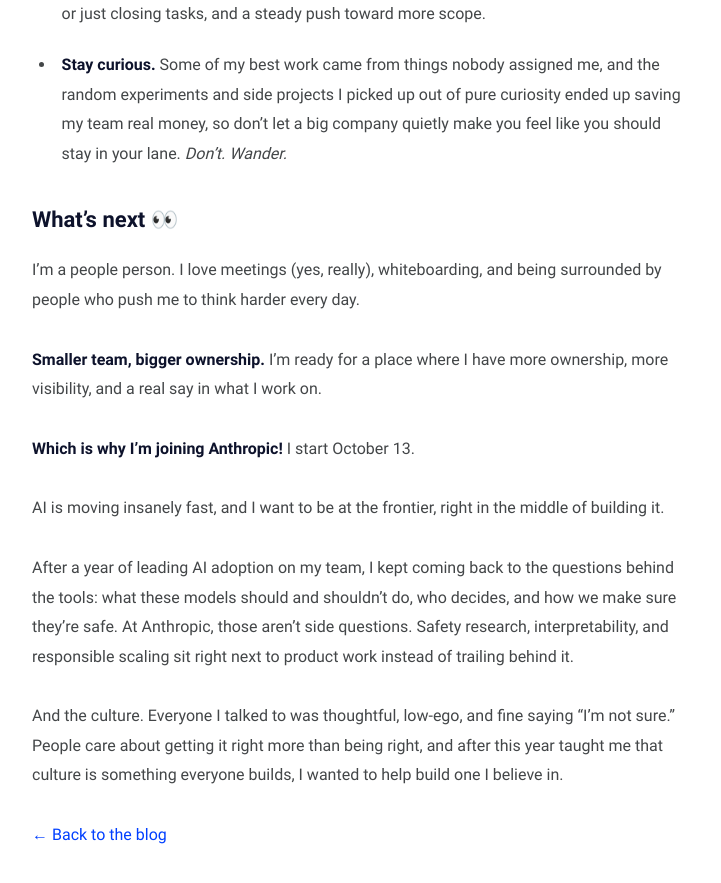
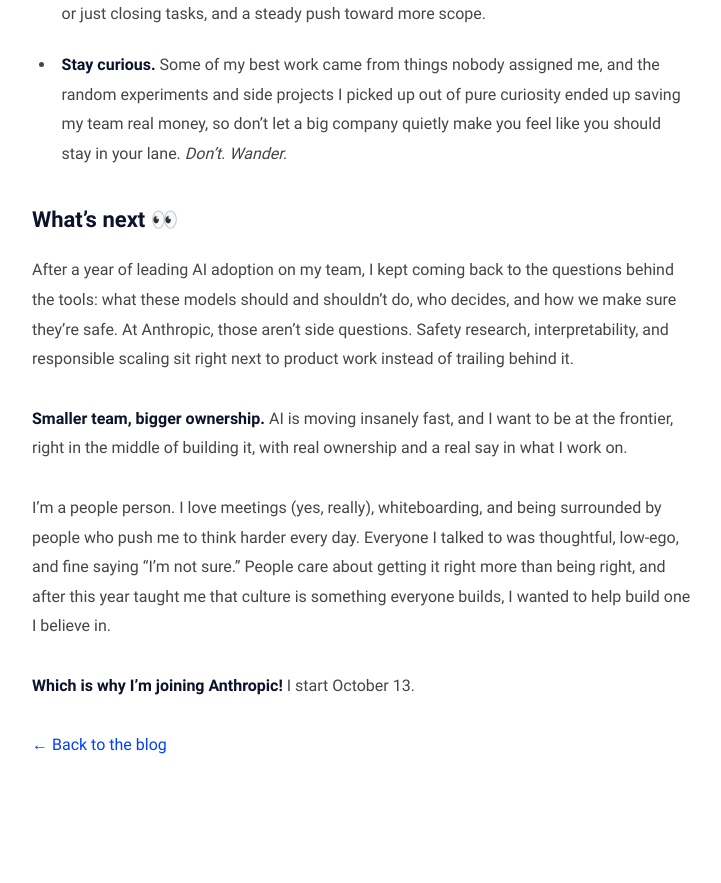
Before and after one commit to stellakaval/stellakaval.github.io, a Jekyll site: the page built from _posts/2026-10-05-badge-post.md, in a window 1280 px wide and 900 px high, scrolled down 2888 px. Shown: the top 883 px of the window, without its empty margins (278-999 px from the left). Built offline with Jekyll 4.4.1, drawn with Linux system fonts in a browser that asks for light colours.

Commit message:
Badge post: tighten the 0->1 tools and AI push bullets

```diff
--- a/_posts/2026-10-05-badge-post.md
+++ b/_posts/2026-10-05-badge-post.md
@@ -63,16 +63,12 @@
 
 ## What's next 👀
 
-I'm a people person. I love meetings (yes, really), whiteboarding, and being surrounded by people who push me to think harder every day.
+After a year of leading AI adoption on my team, I kept coming back to the questions behind the tools: what these models should and shouldn't do, who decides, and how we make sure they're safe. At Anthropic, those aren't side questions. Safety research, interpretability, and responsible scaling sit right next to product work instead of trailing behind it.
 
-**Smaller team, bigger ownership.** I'm ready for a place where I have more ownership, more visibility, and a real say in what I work on.
+**Smaller team, bigger ownership.** AI is moving insanely fast, and I want to be at the frontier, right in the middle of building it, with real ownership and a real say in what I work on.
+
+I'm a people person. I love meetings (yes, really), whiteboarding, and being surrounded by people who push me to think harder every day. Everyone I talked to was thoughtful, low-ego, and fine saying "I'm not sure." People care about getting it right more than being right, and after this year taught me that culture is something everyone builds, I wanted to help build one I believe in.
 
 **Which is why I'm joining Anthropic!** I start October 13.
 
-AI is moving insanely fast, and I want to be at the frontier, right in the middle of building it.
-
-After a year of leading AI adoption on my team, I kept coming back to the questions behind the tools: what these models should and shouldn't do, who decides, and how we make sure they're safe. At Anthropic, those aren't side questions. Safety research, interpretability, and responsible scaling sit right next to product work instead of trailing behind it.
-
-And the culture. Everyone I talked to was thoughtful, low-ego, and fine saying "I'm not sure." People care about getting it right more than being right, and after this year taught me that culture is something everyone builds, I wanted to help build one I believe in.
-
 [← Back to the blog]({{ '/blog/' | relative_url }})
```
